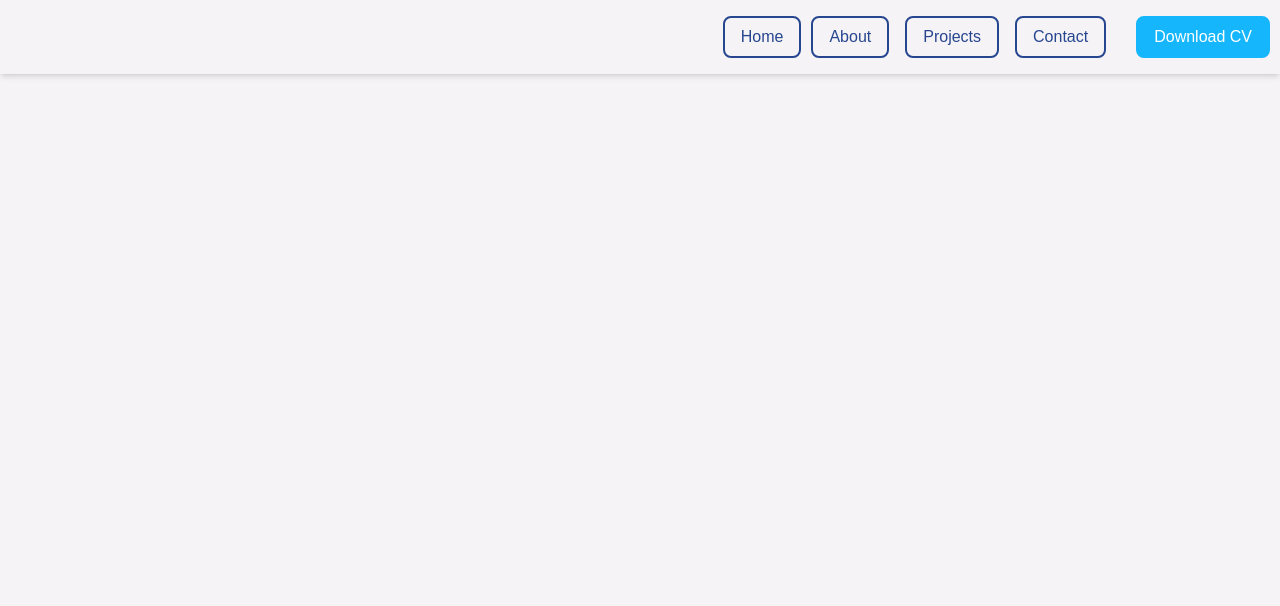
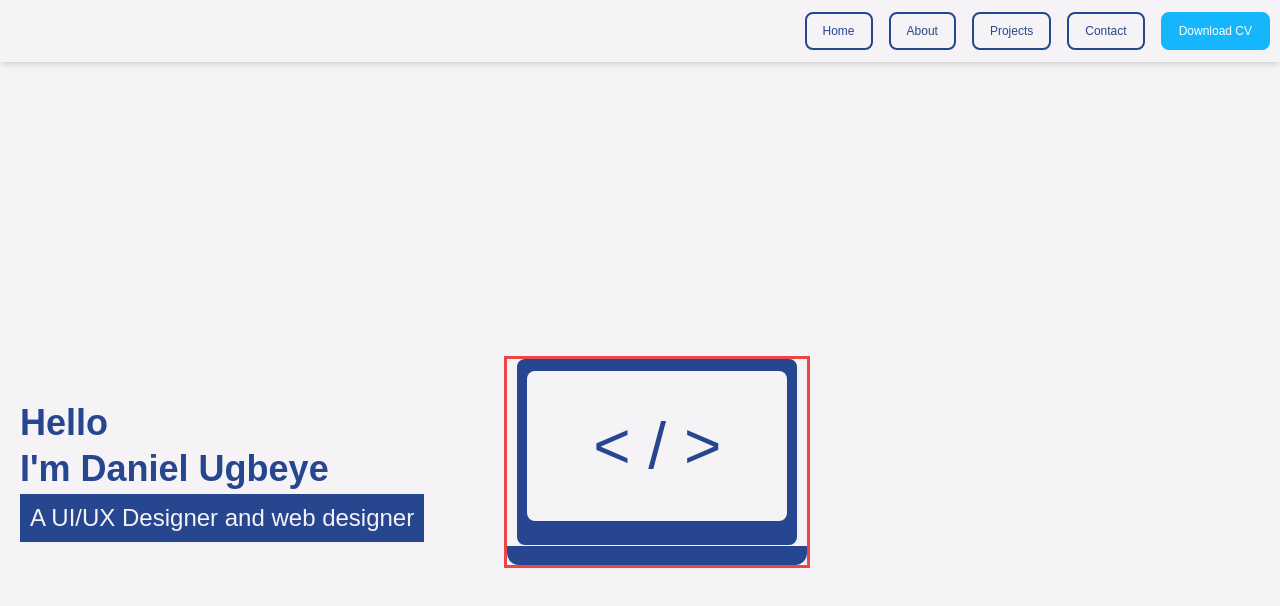
Before and after one commit to DanUgbeye/Portfolio, a website: page index.html in a window 1280 px wide. Drawn offline with Linux system fonts and the light colour scheme.

Commit message:
worked on home section

```diff
--- a/index.html
+++ b/index.html
@@ -8,20 +8,17 @@
     <title>Portfolio</title>
   </head>
 
-  <body class="bg-[#F5F3F5] p-0 m-0 ">
-
-    <main
-     class="">
+  <body class="bg-[#F5F3F5] p-0 m-0 text-[0.75rem] ">
 
   <!-- NAVBAR STARTS HERE -->
     <nav
-       class="w-full flex justify-end shadow-md ">
+    class="w-full flex justify-end shadow-md sticky ">
 
       <ul
       class="list-none md:flex p-0 md:ml-auto  ">
 
         <li
-           class=" md:ml-4 p-0 min-h-fit flex ">
+        class=" md:ml-2.5 p-0 min-h-fit flex ">
           <a
           href="#home"
           class="md:border-2 md:rounded-lg md:hover:bg-[#274690] md:hover:text-white md:border-[#274690] md:border-solid  md:max-w-fit md:text-center text-[#274690] text-left no-underline py-2.5 px-4 outline-none ">
@@ -30,7 +27,7 @@
         </li>
 
         <li
-           class=" md:ml-2.5 p-0 min-h-fit flex">
+        class=" md:ml-4 p-0 min-h-fit flex">
           <a
           href="#about"
           class="md:border-2 md:rounded-lg md:hover:bg-[#274690] md:hover:text-white md:border-[#274690] md:border-solid  md:max-w-fit md:text-center text-[#274690] text-left no-underline py-2.5 px-4 outline-none ">
@@ -58,7 +55,7 @@
 
       </ul>
 
-        <div class="flex items-center md:ml-[30px] mr-[10px]">
+      <div class="flex items-center md:ml-4 mr-2.5">
         <a
           href=""
           class="md:border-2 md:rounded-lg md:hover:bg-[#1088BC] md:hover:border-[#1088BC] md:border-[#15B6FB] bg-[#15B6FB] md:border-solid  md:max-w-fit  md:text-center text-white text-left no-underline py-2.5 px-4 outline-none ">
@@ -71,6 +68,47 @@
     <!-- NAVBAR ENDS HERE -->
 
 
+    <main
+     class="px-5">
+
+    <div id="home " class="min-h-[100vh] flex ">
+
+      <section id="intro" class=" flex flex-col md:flex-row  ">
+        <div class="my-auto order-2 md:order-1 ">
+          <p class="text-[#274690] font-semibold text-[2.25rem] leading-[0.625rem] ">
+            Hello
+          </p>
+          <p class="text-[#274690] font-semibold text-[2.25rem] leading-[0.625rem] ">
+            I'm Daniel Ugbeye
+          </p>
+          <span class="bg-[#274690] text-[#F5F3F5] font-normal text-[1.5rem] block p-2.5 w-fit mt-[-0.95rem]  ">
+            A UI/UX Designer and web designer
+          </span>
+        </div>
+
+        <div id="computer" class="border-solid border-red-500 w-[300px] h-fit my-auto ml-20 flex order-1 md:order-2 flex-col">
+          <div id="screen" class="bg-[#274690]  px-2.5 pb-6 pt-3 rounded-lg w-[260px] max-w-[260px] min-h-[150px] h-[150px] flex item-center justify-center mx-auto ">
+            <div id="inner-screen" class=" w-full h-full bg-[#F5F3F5] rounded-lg flex place-items-center justify-center text-center text-[#274690] text-[4rem] ">
+              &lt; / &gt;
+            </div>
+          </div>
+
+          <div id="keyboard" class=" w-[300px] h-[19px] bg-[#274690] rounded-b-xl mx-auto mt-[0.1rem] ">
+
+          </div>
+        </div>
+      </section>
+
+      <section id="contact-links" class="">
+
+        <div id="github" class="">
+          <img src="" alt="">
+        </div>
+
+      </section>
+
+    </div>
+
 
     </main>
 
```
Also changed, not shown: style.css. Lines whose indentation alone changed are shown as unchanged.
